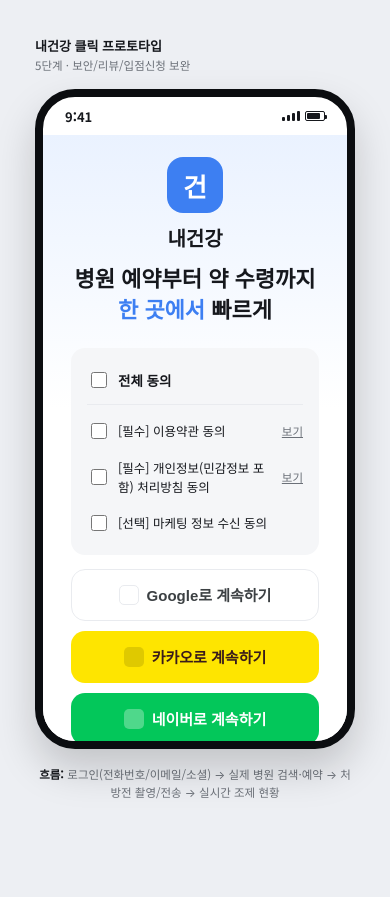
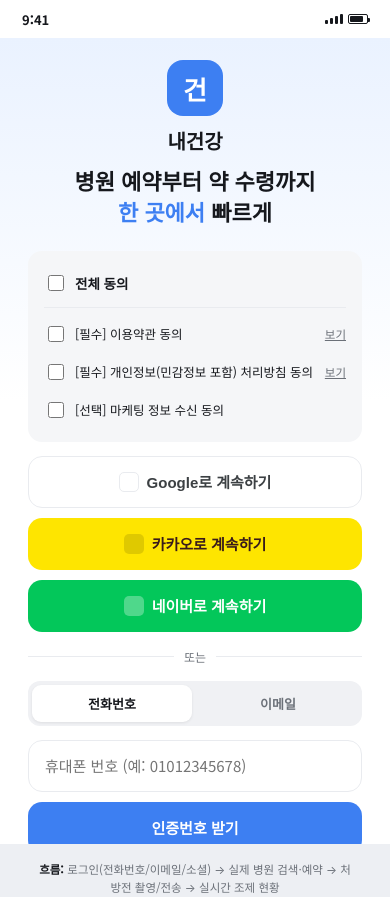
Before and after one commit to parkhy5454/CareLink, a React (Vite) app: page / in a window 390 px wide. Before the commit the page ends 862 px from the top, so only its background shows below. Built offline with nearby package versions, Linux system fonts and the light colour scheme.

Commit message:
Add files via upload

```diff
--- a/src/index.css
+++ b/src/index.css
@@ -66,6 +66,25 @@ body{
   font-weight:700;
   color:var(--ink);
   background:transparent;
+}
+
+/* ── 실제 스마트폰(좁은 화면)에서는 "데모용 폰 틀"을 없애고 화면을 꽉 채웁니다 ── */
+@media (max-width: 480px){
+  .demo-page{
+    padding:0;
+    min-height:100vh;
+  }
+  .demo-topbar{
+    display:none;
+  }
+  .phone{
+    width:100%;
+    height:100vh;
+    height:100dvh;
+    border:none;
+    border-radius:0;
+    box-shadow:none;
+  }
 }
 .statusbar.dark span{color:#fff;}
 .statusbar .icons{display:flex; gap:5px; align-items:center;}
```
